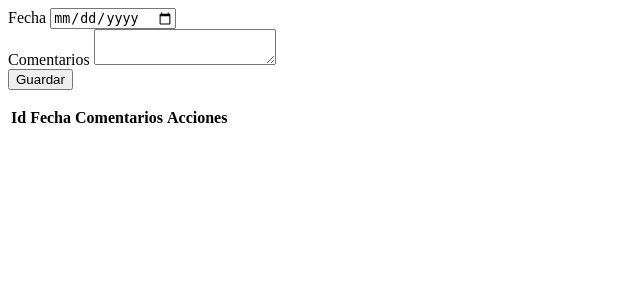
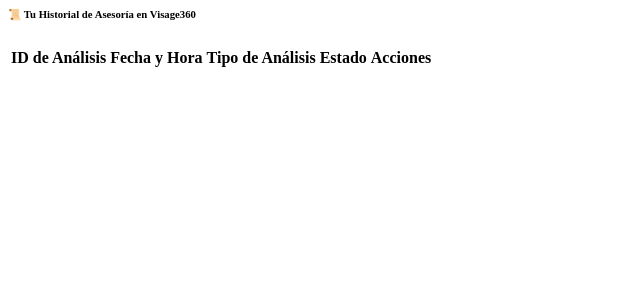
Before and after one commit to FanyKitty24/visage360, a Flask app: page /historial_analisis in a window 1280 px wide. Shown: the top 300 px of the page, without its empty margins (0-640 px from the left). Run offline with Flask 3, Linux system fonts and the light colour scheme; lists and menus that the app fills with data are empty.

Commit message:
Refactor historial_analisis.html layout and structure

```diff
--- a/templates/historial_analisis.html
+++ b/templates/historial_analisis.html
@@ -1,27 +1,27 @@
-<form id="frmHistorialAnalisis" method="post">
-    <input type="hidden" id="hiddenId" name="id">
-    <div class="mb-1">
-        <label>Fecha</label>
-        <input type="date" class="form-control" id="txtFecha" name="fecha" required>
+<div class="card shadow mb-4">
+    <div class="card-header py-3">
+        <h6 class="m-0 font-weight-bold text-primary">📜 Tu Historial de Asesoría en Visage360</h6>
     </div>
-    <div class="mb-1">
-        <label>Comentarios</label>
-        <textarea class="form-control" id="txtComentarios" name="comentarios"></textarea>
+    <div class="card-body">
+
+        <div id="loading-indicator" class="alert alert-info text-center" style="display: none;">
+            Cargando tu historial de análisis...
         </div>
-    <div class="mb-1 text-end">
-        <button class="btn btn-primary">Guardar</button>
-    </div>
-</form>
+
         <div class="table-responsive">
-    <table class="table table-sm">
-        <thead class="table-active">
+            <table class="table table-hover table-sm" id="tablaHistorialAnalisis">
+                <thead class="table-primary">
                     <tr>
-                <th>Id</th>
-                <th>Fecha</th>
-                <th>Comentarios</th>
+                        <th>ID de Análisis</th>
+                        <th>Fecha y Hora</th>
+                        <th>Tipo de Análisis</th>
+                        <th>Estado</th>
                         <th>Acciones</th>
                     </tr>
                 </thead>
-        <tbody id="tbodyHistorialAnalisis"></tbody>
+                <tbody id="tbodyHistorialAnalisis">
+                    </tbody>
             </table>
         </div>
+    </div>
+</div>
```
Lines whose indentation alone changed are shown as unchanged.
